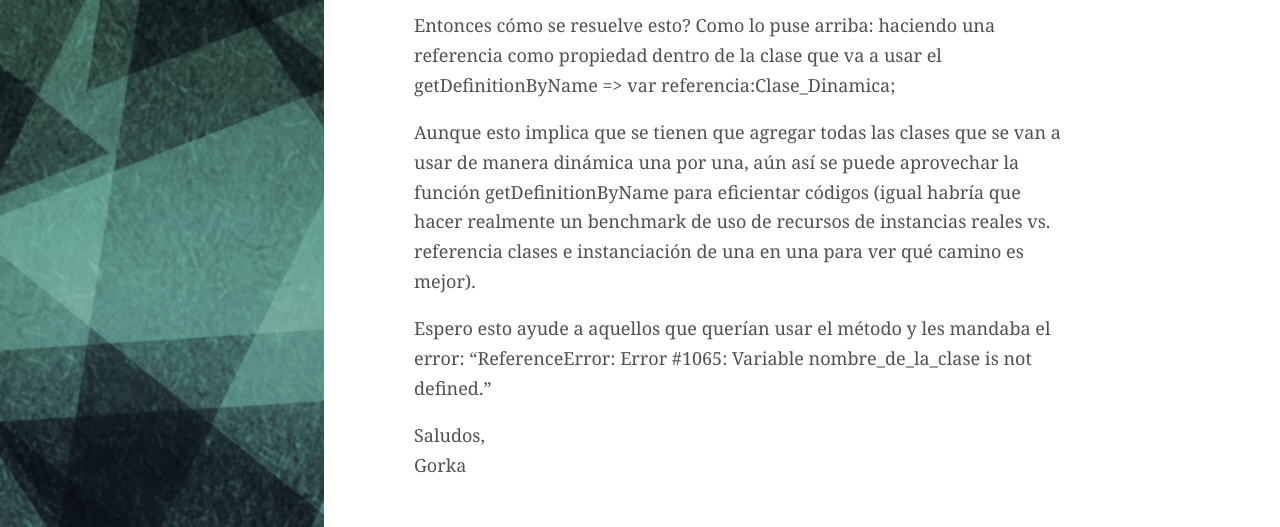
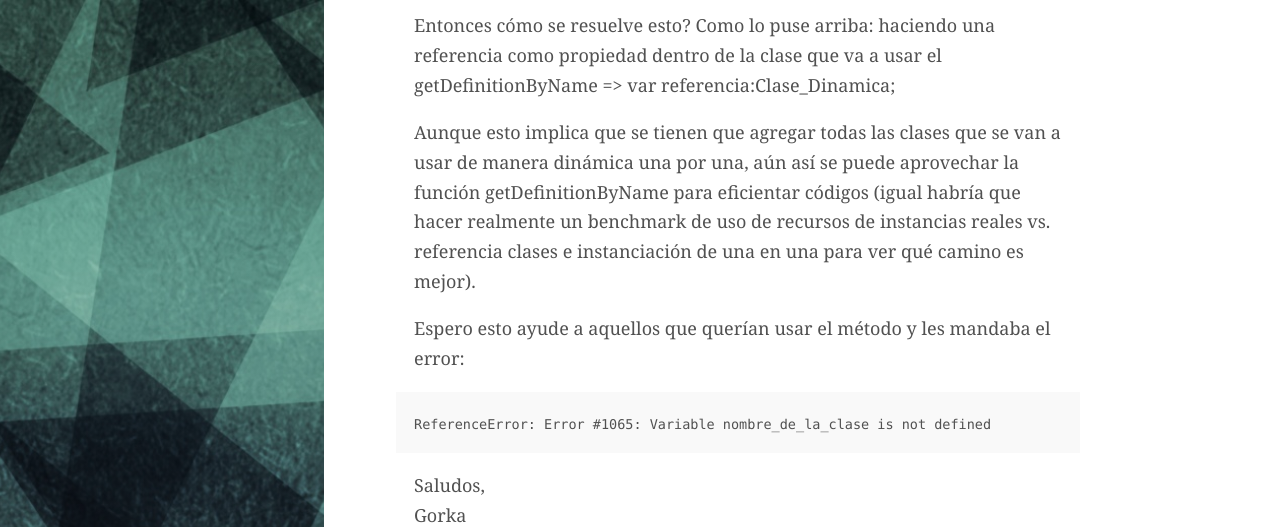
Before and after one commit to AquiGorka/aquigorka.github.io, a Jekyll site: the page built from _posts/2011-10-02-as3-getdefinitionbyname-y-el-compilador.md, in a window 1280 px wide and 900 px high, scrolled down 1484 px, cut to the strip 0-527 px from the top of the window. Built offline with Jekyll 4.4.1, drawn with Linux system fonts in a browser that asks for light colours; some of the changed lines change nothing that is shown.

Commit message:
Modifies post content

````diff
--- a/_posts/2011-10-02-as3-getdefinitionbyname-y-el-compilador.md
+++ b/_posts/2011-10-02-as3-getdefinitionbyname-y-el-compilador.md
@@ -33,7 +33,11 @@ Entonces cómo se resuelve esto? Como lo puse arriba: haciendo una referencia co
 
 Aunque esto implica que se tienen que agregar todas las clases que se van a usar de manera dinámica una por una, aún así se puede aprovechar la función getDefinitionByName para eficientar códigos (igual habría que hacer realmente un benchmark de uso de recursos de instancias reales vs. referencia clases e instanciación de una en una para ver qué camino es mejor).
 
-Espero esto ayude a aquellos que querían usar el método y les mandaba el error: “ReferenceError: Error #1065: Variable nombre_de_la_clase is not defined.”
+Espero esto ayude a aquellos que querían usar el método y les mandaba el error:
+
+```AS3
+ReferenceError: Error #1065: Variable nombre_de_la_clase is not defined
+```
 
 Saludos,<br />
 Gorka
````
